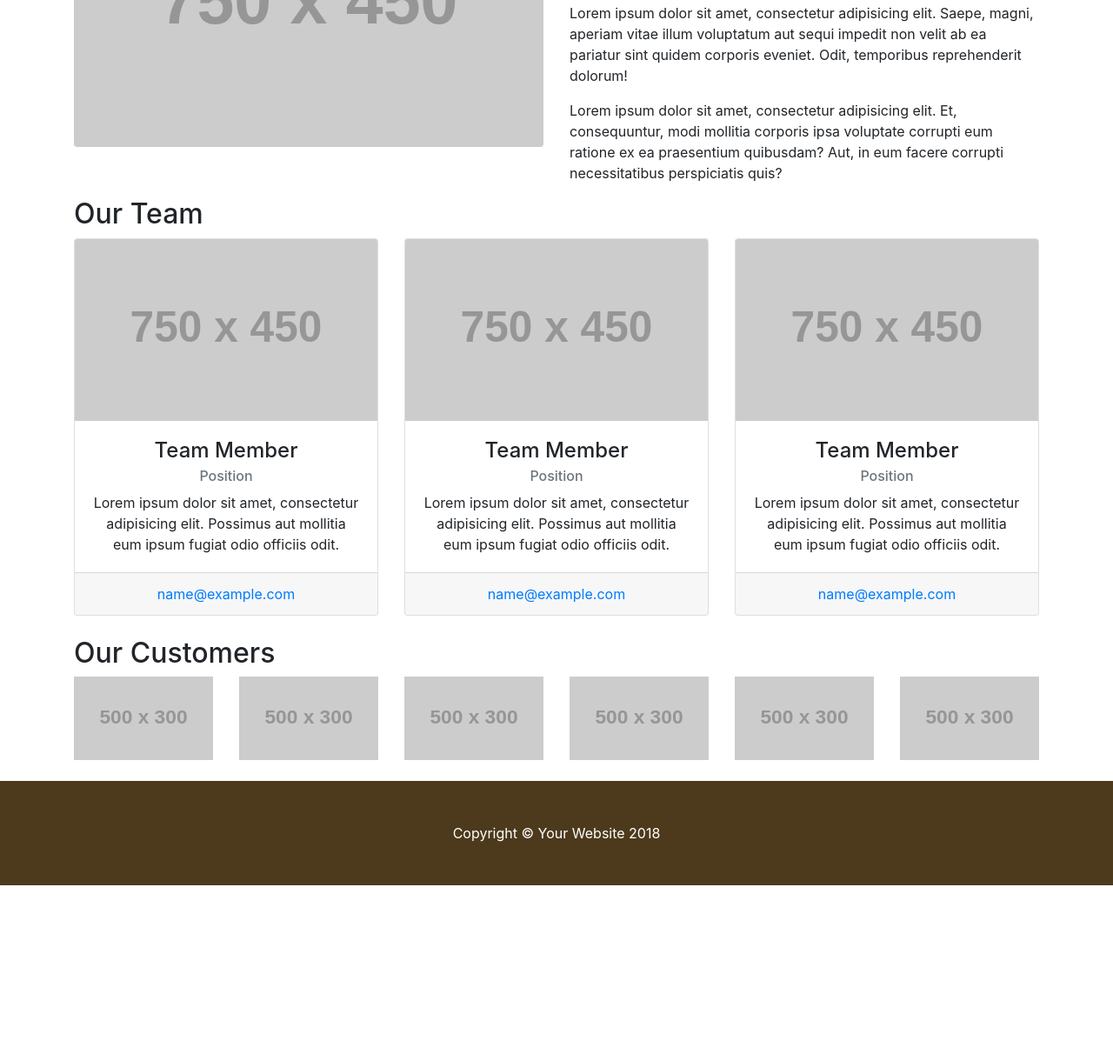
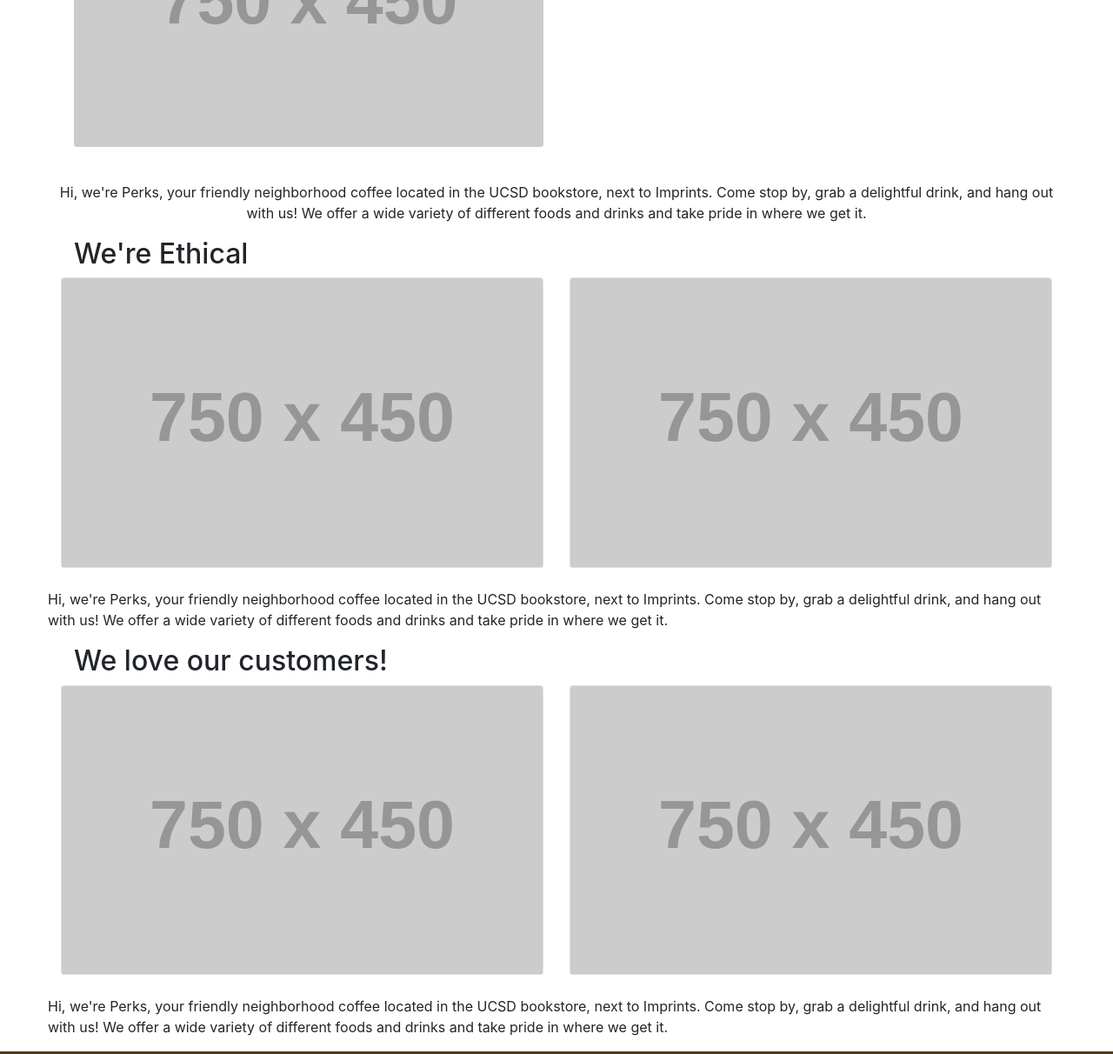
Before and after one commit to Anne-Le/cogs187b, a website: page perks_website/about.html in a window 1280 px wide. Shown: the part 363-1575 px from the top of the page at 87% size. Before the commit the page ends 1381 px from the top, so only its background shows below. Drawn offline with Linux system fonts and the light colour scheme; placeholder pictures from the web are drawn by us; a web font is replaced by a local one.

Commit message:
changed about page

```diff
--- a/perks_website/about.html
+++ b/perks_website/about.html
@@ -53,8 +53,8 @@
     <div class="container">
 
       <!-- Page Heading/Breadcrumbs -->
-      <h1 class="mt-4 mb-3">About
-        <small>Subheading</small>
+      <h1 class="mt-4 mb-3">
+      	About
       </h1>
 
       <ol class="breadcrumb">
@@ -69,82 +69,58 @@
         <div class="col-lg-6">
           <img class="img-fluid rounded mb-4" src="http://placehold.it/750x450" alt="">
         </div>
-        <div class="col-lg-6">
-          <h2>About Modern Business</h2>
-          <p>Lorem ipsum dolor sit amet, consectetur adipisicing elit. Sed voluptate nihil eum consectetur similique? Consectetur, quod, incidunt, harum nisi dolores delectus reprehenderit voluptatem perferendis dicta dolorem non blanditiis ex fugiat.</p>
-          <p>Lorem ipsum dolor sit amet, consectetur adipisicing elit. Saepe, magni, aperiam vitae illum voluptatum aut sequi impedit non velit ab ea pariatur sint quidem corporis eveniet. Odit, temporibus reprehenderit dolorum!</p>
-          <p>Lorem ipsum dolor sit amet, consectetur adipisicing elit. Et, consequuntur, modi mollitia corporis ipsa voluptate corrupti eum ratione ex ea praesentium quibusdam? Aut, in eum facere corrupti necessitatibus perspiciatis quis?</p>
+        <div class="row">
+          <p><center>
+          	Hi, we're Perks, your friendly neighborhood coffee located in the UCSD bookstore, next to Imprints. Come stop by, grab a delightful drink, and hang out with us! We offer a wide variety of different foods and drinks and take pride in where we get it.
+          </center></p>
         </div>
       </div>
       <!-- /.row -->
 
-      <!-- Team Members -->
-      <h2>Our Team</h2>
+      <!-- We're ethical -->
+      <h2>We're Ethical</h2>
 
       <div class="row">
-        <div class="col-lg-4 mb-4">
+        <div class="row">
+        <div class="col-sm-6 mb-4">
           <div class="card h-100 text-center">
             <img class="card-img-top" src="http://placehold.it/750x450" alt="">
-            <div class="card-body">
-              <h4 class="card-title">Team Member</h4>
-              <h6 class="card-subtitle mb-2 text-muted">Position</h6>
-              <p class="card-text">Lorem ipsum dolor sit amet, consectetur adipisicing elit. Possimus aut mollitia eum ipsum fugiat odio officiis odit.</p>
-            </div>
-            <div class="card-footer">
-              <a href="#">name@example.com</a>
-            </div>
           </div>
         </div>
-        <div class="col-lg-4 mb-4">
+        <div class="col-sm-6 mb-4">
           <div class="card h-100 text-center">
             <img class="card-img-top" src="http://placehold.it/750x450" alt="">
-            <div class="card-body">
-              <h4 class="card-title">Team Member</h4>
-              <h6 class="card-subtitle mb-2 text-muted">Position</h6>
-              <p class="card-text">Lorem ipsum dolor sit amet, consectetur adipisicing elit. Possimus aut mollitia eum ipsum fugiat odio officiis odit.</p>
-            </div>
-            <div class="card-footer">
-              <a href="#">name@example.com</a>
-            </div>
           </div>
         </div>
-        <div class="col-lg-4 mb-4">
-          <div class="card h-100 text-center">
-            <img class="card-img-top" src="http://placehold.it/750x450" alt="">
-            <div class="card-body">
-              <h4 class="card-title">Team Member</h4>
-              <h6 class="card-subtitle mb-2 text-muted">Position</h6>
-              <p class="card-text">Lorem ipsum dolor sit amet, consectetur adipisicing elit. Possimus aut mollitia eum ipsum fugiat odio officiis odit.</p>
-            </div>
-            <div class="card-footer">
-              <a href="#">name@example.com</a>
-            </div>
-          </div>
-        </div>
+      </div>
+      <div class="row">
+        <p>
+          Hi, we're Perks, your friendly neighborhood coffee located in the UCSD bookstore, next to Imprints. Come stop by, grab a delightful drink, and hang out with us! We offer a wide variety of different foods and drinks and take pride in where we get it.
+        </p>
+      </div>
       </div>
       <!-- /.row -->
 
       <!-- Our Customers -->
-      <h2>Our Customers</h2>
+      <h2>We love our customers!</h2>
       <div class="row">
-        <div class="col-lg-2 col-sm-4 mb-4">
-          <img class="img-fluid" src="http://placehold.it/500x300" alt="">
+        <div class="row">
+        <div class="col-sm-6 mb-4">
+          <div class="card h-100 text-center">
+            <img class="card-img-top" src="http://placehold.it/750x450" alt="">
+          </div>
         </div>
-        <div class="col-lg-2 col-sm-4 mb-4">
-          <img class="img-fluid" src="http://placehold.it/500x300" alt="">
+        <div class="col-sm-6 mb-4">
+          <div class="card h-100 text-center">
+            <img class="card-img-top" src="http://placehold.it/750x450" alt="">
+          </div>
         </div>
-        <div class="col-lg-2 col-sm-4 mb-4">
-          <img class="img-fluid" src="http://placehold.it/500x300" alt="">
-        </div>
-        <div class="col-lg-2 col-sm-4 mb-4">
-          <img class="img-fluid" src="http://placehold.it/500x300" alt="">
-        </div>
-        <div class="col-lg-2 col-sm-4 mb-4">
-          <img class="img-fluid" src="http://placehold.it/500x300" alt="">
-        </div>
-        <div class="col-lg-2 col-sm-4 mb-4">
-          <img class="img-fluid" src="http://placehold.it/500x300" alt="">
-        </div>
+      </div>
+      <div class="row">
+        <p>
+          Hi, we're Perks, your friendly neighborhood coffee located in the UCSD bookstore, next to Imprints. Come stop by, grab a delightful drink, and hang out with us! We offer a wide variety of different foods and drinks and take pride in where we get it.
+        </p>
+      </div>
       </div>
       <!-- /.row -->
 
```
